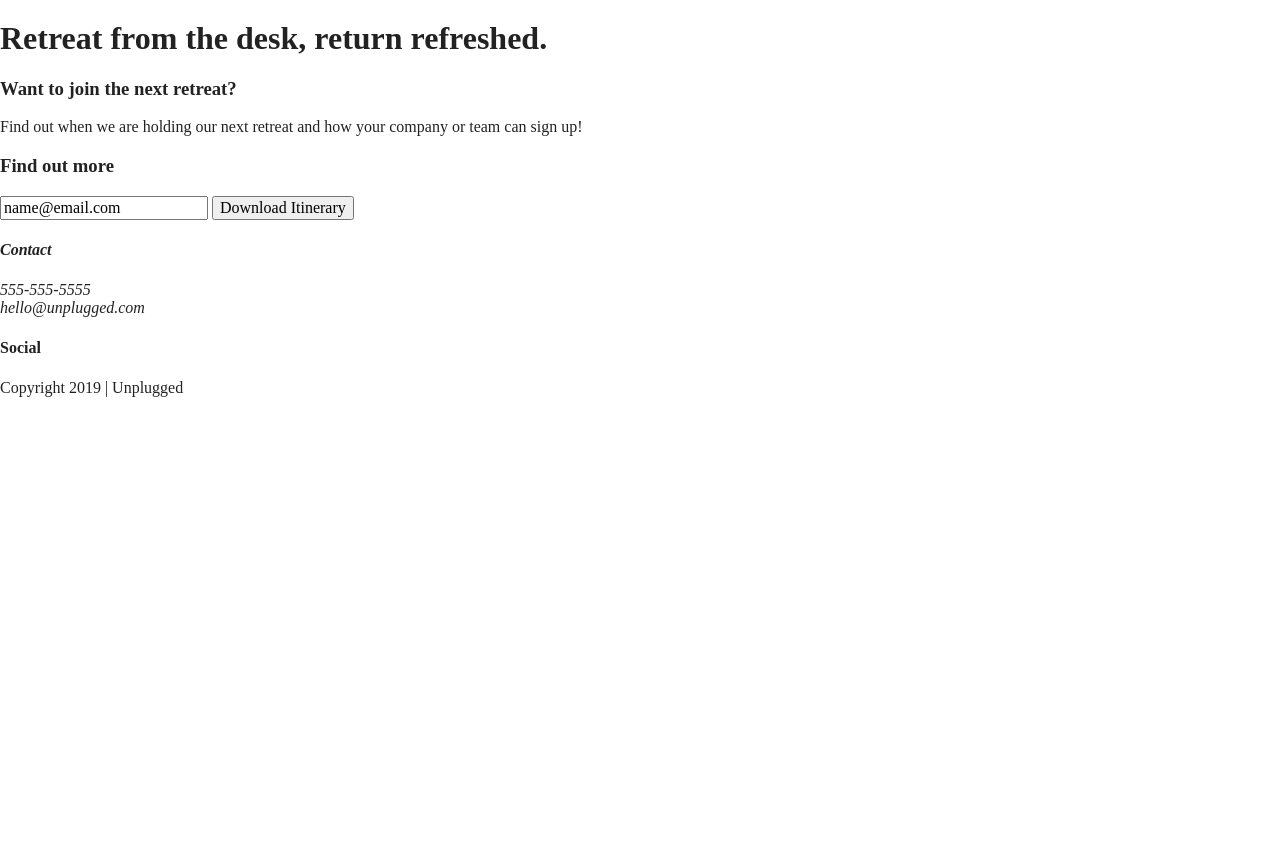
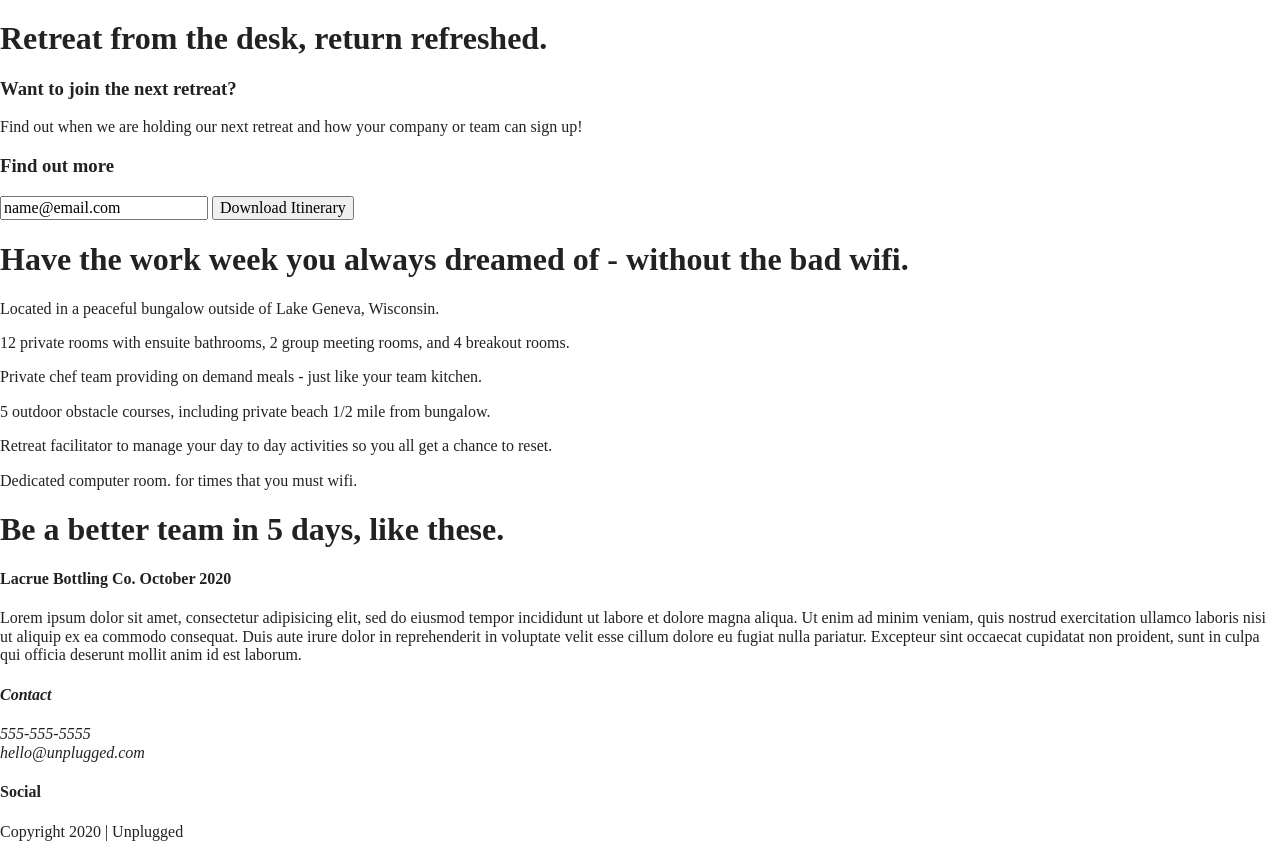
Before and after one commit to DeAnn-Marie/unplugged-retreat, a website built with Parcel: page html5-boilerplate_v8.0.0/index.html in a window 1280 px wide. Shown: the part 90-947 px from the top of the page. Before the commit the page ends 800 px from the top, so only its background shows below. Built offline with nearby package versions, Linux system fonts and the light colour scheme.

Commit message:
Finish HTML homepage

```diff
--- a/html5-boilerplate_v8.0.0/index.html
+++ b/html5-boilerplate_v8.0.0/index.html
@@ -40,24 +40,19 @@
             <li><a href="about/index.html" target="_blank">About</a></li>
         </ul>
       </nav>
-
 </header>
 
 <main>
 
   <section class="hero-area">
-
     <div class="content-wrapper">
-
         <h1>Retreat from the desk, return refreshed.</h1>
-
+      </div>
   </section>
 
   <aside>
-
     <div class="content-wrapper">
-
-      <div class="form-decription">
+      <div class="form-description">
         <h3>Want to join the next retreat?</h3>
         <p>Find out when we are holding our next retreat and how your company or team can sign up!</p>
       </div>
@@ -65,12 +60,61 @@
         <h3>Find out more</h3>
         <input type="text" name="name" value="name@email.com">
         <input type="button" value="Download Itinerary">
-
       </div>
-
     </div> <!-- aside content wrapper ends -->
   </aside>
 
+<section class="features">
+  <div class="content-wrapper">
+    <h1>Have the work week you always dreamed of - without the bad wifi.</h1>
+
+<article>
+  <p class="fontawesome-icon"></p>
+  <p class="features-item-description">Located in a peaceful bungalow outside of Lake Geneva, Wisconsin.</p>
+</article>
+
+<article>
+  <p class="fontawesome-icon"></p>
+  <p class="features-item-description">12 private rooms with ensuite bathrooms, 2 group meeting rooms, and 4 breakout rooms.</p>
+</article>
+
+<article>
+  <p class="fontawesome-icon"></p>
+  <p class="features-item-description">Private chef team providing on demand meals - just like your team kitchen.</p>
+</article>
+
+<article>
+  <p class="fontawesome-icon"></p>
+  <p class="features-item-description">5 outdoor obstacle courses, including private beach 1/2 mile from bungalow.</p>
+</article>
+
+<article>
+  <p class="fontawesome-icon"></p>
+  <p class="features-item-description">Retreat facilitator to manage your day to day activities so you all get a chance to reset.</p>
+</article>
+
+<article>
+  <p class="fontawesome-icon"></p>
+  <p class="features-item-description">Dedicated computer room. for times that you must wifi.</p>
+</article>
+
+</section>
+
+<section class="reviews">
+  <div class="content-wrapper">
+    <h1>Be a better team in 5 days, like these.</h1>
+<article>
+  <p class="review-img"></p>
+  <h4>Lacrue Bottling Co. October 2020</h4>
+  <p>Lorem ipsum dolor sit amet, consectetur adipisicing elit, sed do eiusmod
+  tempor incididunt ut labore et dolore magna aliqua. Ut enim ad minim veniam,
+  quis nostrud exercitation ullamco laboris nisi ut aliquip ex ea commodo
+  consequat. Duis aute irure dolor in reprehenderit in voluptate velit esse
+  cillum dolore eu fugiat nulla pariatur. Excepteur sint occaecat cupidatat non
+  proident, sunt in culpa qui officia deserunt mollit anim id est laborum.</p>
+</article>
+  </div>
+</section>
 
 
 
@@ -99,7 +143,7 @@
   </div>
   <!--footer content-wrapper ends -->
   <div class="copyright">
-      <p>Copyright 2019 | Unplugged</p>
+      <p>Copyright 2020 | Unplugged</p>
   </div>
 </footer>
 
```
